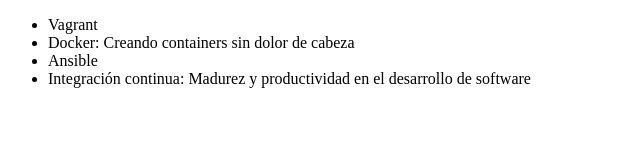
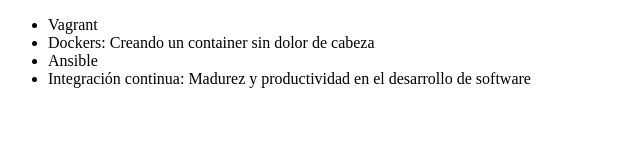
Before and after one commit to Greissysanchez/alura-git, a plain HTML site: page index.html in a window 1280 px wide. Shown: the full height of the page, 0-640 px from the left. Drawn offline with Linux system fonts and the light colour scheme.

Commit message:
error de nuevo

```diff
--- a/index.html
+++ b/index.html
@@ -7,7 +7,7 @@
 <body>
      <ul>
          <li> Vagrant </li>
-         <li> Docker: Creando containers sin dolor de cabeza </li>
+         <li> Dockers: Creando un container sin dolor de cabeza </li>
          <li> Ansible </li>
          <li> Integración continua: Madurez y productividad en el desarrollo de software </li>
      </ul>
```
